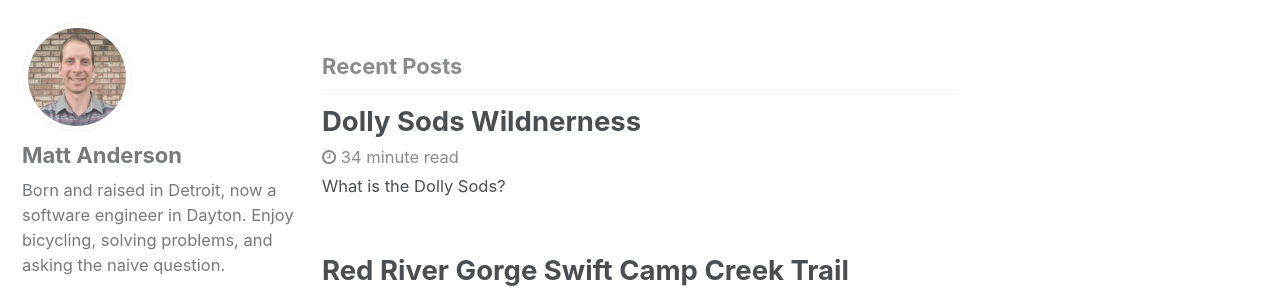
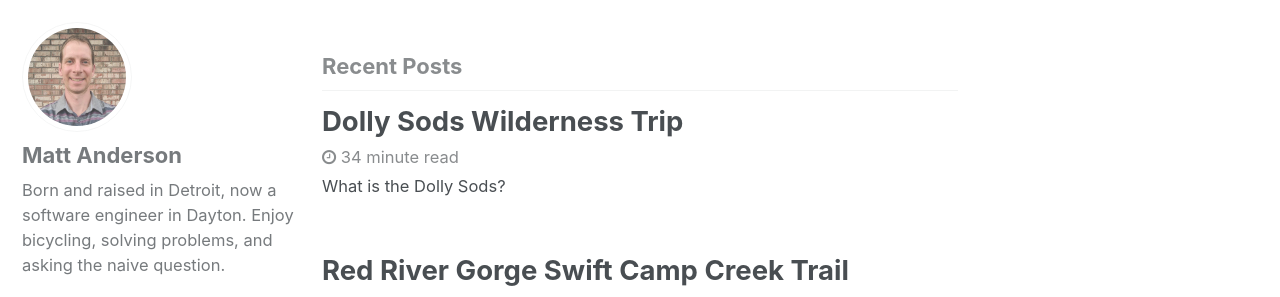
Before and after one commit to mattbanderson/mattbanderson.github.io, a Jekyll site: the page built from index.html, in a window 1280 px wide and 900 px high, scrolled down 527 px. Shown: the part 156-453 px from the top of the window. Built offline with Jekyll 4.4.1, drawn with Linux system fonts in a browser that asks for light colours; the list of posts is cut into pages by our own code.

Commit message:
Dolly Sods trip post

```diff
--- a/_posts/2024-11-17-dolly-sods-wilderness.markdown
+++ b/_posts/2024-11-17-dolly-sods-wilderness-trip.markdown
@@ -1,7 +1,7 @@
 ---
 
-title: Dolly Sods Wildnerness
-date: '2024-11-17 21:15:00'
+title: Dolly Sods Wilderness Trip
+date: '2024-11-17 21:35:00'
 ---
 
 # What is the Dolly Sods?
```
